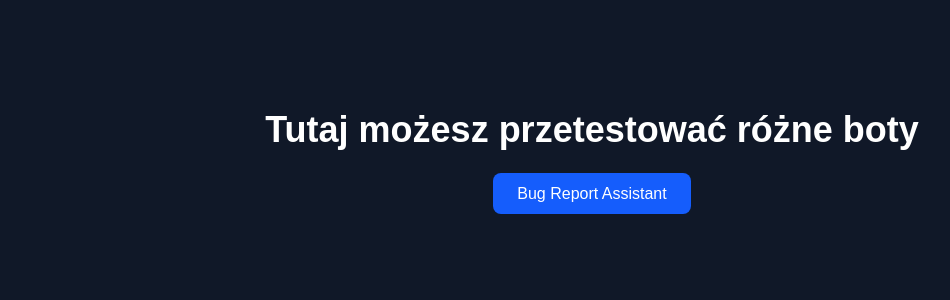
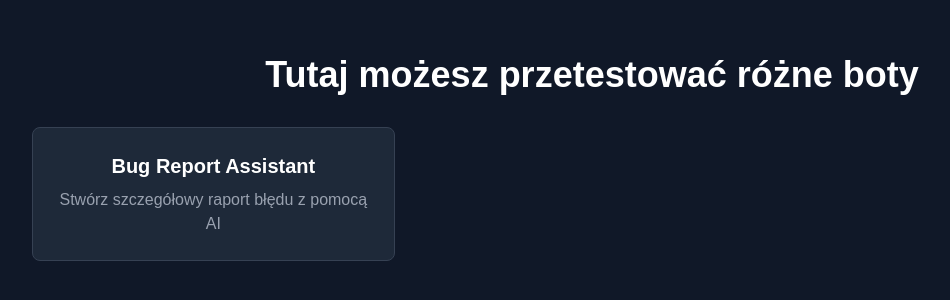
Before and after one commit to MichalWegielski/bug-report-bot, a Next.js app in the folder bug-report-bot/: page / in a window 1280 px wide. Shown: the part 242-542 px from the top of the page, without its empty margins (48-998 px from the left). Built offline with nearby package versions, Linux system fonts and the light colour scheme.

Commit message:
rebuild v2

```diff
--- a/bug-report-bot/src/app/page.tsx
+++ b/bug-report-bot/src/app/page.tsx
@@ -8,17 +8,21 @@ export default function Home() {
       <h1 className="text-4xl font-bold mb-8">
         Tutaj możesz przetestować różne boty
       </h1>
-      <nav>
-        <ul className="flex gap-4">
+      <nav className="w-full max-w-6xl px-4">
+        <ul className="grid grid-cols-3 gap-4">
           <li>
             <Link
               href="/bug-report-bot"
-              className="px-6 py-3 bg-blue-600 hover:bg-blue-700 rounded-lg transition-colors"
+              className="block w-full p-6 bg-gray-800 border border-gray-700 rounded-lg transition-all hover:shadow-[0_0_15px_rgba(59,130,246,0.5)] text-center"
             >
-              Bug Report Assistant
+              <h2 className="text-xl font-semibold mb-2">
+                Bug Report Assistant
+              </h2>
+              <p className="text-gray-400">
+                Stwórz szczegółowy raport błędu z pomocą AI
+              </p>
             </Link>
           </li>
-          {/* Tu w przyszłości można dodać linki do innych botów */}
         </ul>
       </nav>
     </div>
```
